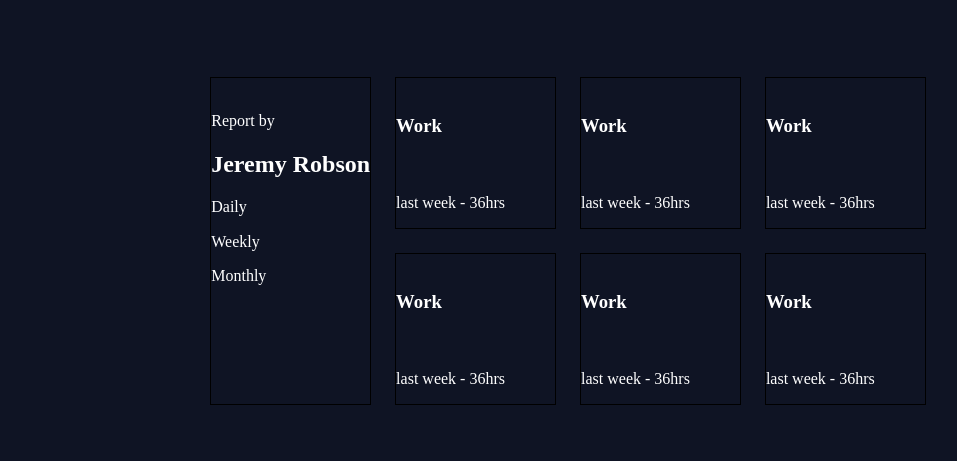
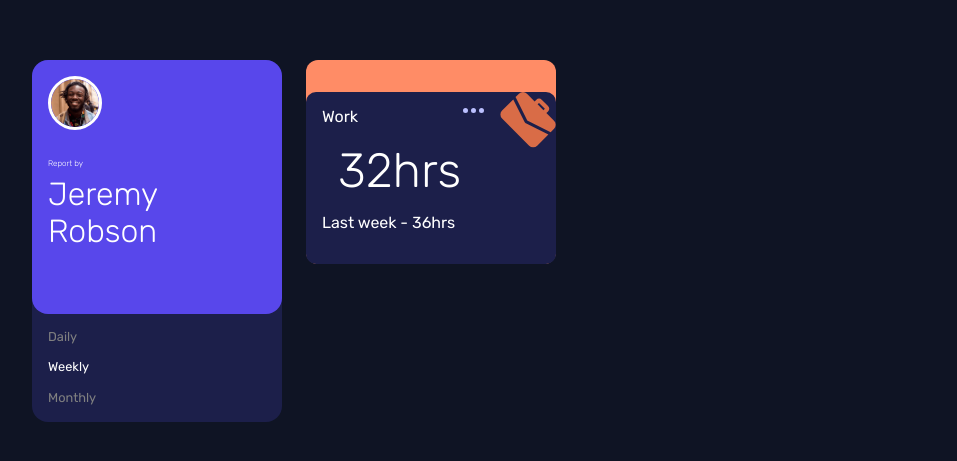
Before and after one commit to porras20/time-tracking, a website: page index.html in a window 1280 px wide. Shown: the part 159-620 px from the top of the page, without its empty margins (72-1029 px from the left). Drawn offline with nearby package versions, Linux system fonts and the light colour scheme.

Commit message:
Se hizo card principal y parte de las cards secundarias

```diff
--- a/index.html
+++ b/index.html
@@ -3,6 +3,9 @@
 <head>
   <meta charset="UTF-8">
   <meta name="viewport" content="width=device-width, initial-scale=1.0"> <!-- displays site properly based on user's device -->
+  <link rel="preconnect" href="https://fonts.googleapis.com">
+  <link rel="preconnect" href="https://fonts.gstatic.com" crossorigin>
+  <link href="https://fonts.googleapis.com/css2?family=Rubik:wght@300;400;500&display=swap" rel="stylesheet">
   <link rel="stylesheet" href="node_modules/normalize.css/normalize.css">
   <link rel="stylesheet" href="style.css">
   <link rel="icon" type="image/png" sizes="32x32" href="./images/favicon-32x32.png">
@@ -11,68 +14,26 @@
 <body>
 <main>
   <section class="cards">
-    <div class="card">
-      <div>
-        <img src="" alt="">
-        <p>Report by</p>
-        <h2>Jeremy Robson</h2>
-      </div>
-      <p>Daily</p>
-      <p>Weekly</p>
-      <p>Monthly</p>
-    </div>
-    <div class="card">
-      <img src="" alt="">
-      <div>
-        <h3>Work</h3>
-        <img src="" alt="">
-        <h2></h2>
-        <p>last week - 36hrs</p>
+    <div class="card-main">
+     <div class="card-main-header">
+      <img src="/images/image-jeremy.png" alt="">
+      <p class="card-main-text">Report by</p>
+      <h2 class="card-main-name">Jeremy Robson</h2>
+     </div>
+      <div class="card-main-footer">
+        <p>Daily</p>
+        <p class="active">Weekly</p>
+        <p>Monthly</p>
       </div>
     </div>
-    <div class="card">
-      <img src="" alt="">
-      <div>
-        <h3>Work</h3>
-        <img src="" alt="">
-        <h2></h2>
-        <p>last week - 36hrs</p>
-      </div>
-    </div>
-    <div class="card">
-      <img src="" alt="">
-      <div>
-        <h3>Work</h3>
-        <img src="" alt="">
-        <h2></h2>
-        <p>last week - 36hrs</p>
-      </div>
-    </div>
-    <div class="card">
-      <img src="" alt="">
-      <div>
-        <h3>Work</h3>
-        <img src="" alt="">
-        <h2></h2>
-        <p>last week - 36hrs</p>
-      </div>
-    </div>
-    <div class="card">
-      <img src="" alt="">
-      <div>
-        <h3>Work</h3>
-        <img src="" alt="">
-        <h2></h2>
-        <p>last week - 36hrs</p>
-      </div>
-    </div>
-    <div class="card">
-      <img src="" alt="">
-      <div>
-        <h3>Work</h3>
-        <img src="" alt="">
-        <h2></h2>
-        <p>last week - 36hrs</p>
+
+    <div class="card work">
+      <img src="/images/icon-work.svg" alt="" class="header-icon">
+      <div class="card-footer">
+        <span>Work</span>
+        <img src="/images/icon-ellipsis.svg" alt="">
+        <span class="card-footer-hrs">32hrs</span>
+        <p>Last week - 36hrs</p>
       </div>
     </div>
   </section>
--- a/style.css
+++ b/style.css
@@ -1,5 +1,6 @@
 body,html,main{
     height: 100%;
+    font-family: 'Rubik', sans-serif;
 }
 
 :root{
@@ -33,9 +34,86 @@ section{
     gap: 1.5rem;
 }
 
-.card:nth-child(1){
+/* Card principal */
+
+.card-main{
+    background-color: var(--Dark-blue);
     grid-row: 1 /3 ;
+    display: flex;
+    flex-direction: column;
+    border-radius: 1rem;
 }
+
+.card-main-header{
+    background-color: var(--Blue);
+    border-radius: 1rem;
+    padding-bottom: 4rem;
+}
+.card-main-header img{
+    width: 3rem;
+    margin: 1rem 0 1rem 1rem;
+    border: 3px solid white;
+    border-radius: 50%;
+}
+
+.card-main-header .card-main-text{
+    margin-left: 1rem;
+    font-size: 0.5rem;
+    font-weight: 300;
+}
+
+.card-main-header .card-main-name{
+    margin: 0 1rem;
+    font-weight: 300;
+    max-width: 10rem;
+    font-size: 2rem;
+}
+
+.card-main-footer p{
+    margin: 1rem 0 1rem 1rem;
+    font-size: 0.8rem;
+    color: gray;
+    cursor: pointer;
+}
+
+.card-main-footer .active{
+    color: #fff;
+}
+
+
+/* card */
+
 .card{
-    border: 1px solid black;
+    max-height: 200px;
+    width: 250px;
+    border-radius: 12px;
+    padding-top: 2rem;
 }
+.card .header-icon{
+    position: relative;
+    float: right;
+    width: 3.5rem;
+}
+
+.work{
+    background-color: var(--Light-red-work);
+}
+
+.card-footer{
+    padding: 1rem 0 1rem 1rem;
+
+    background-color: var(--Dark-blue);
+    border-radius: 10px;
+}
+
+.card-footer img{
+    float: right;
+    margin-right: 1rem;
+}
+
+.card-footer .card-footer-hrs {
+    margin: 1rem;
+    display: block;
+    font-size: 3rem;
+    font-weight: 300;
+}
```
